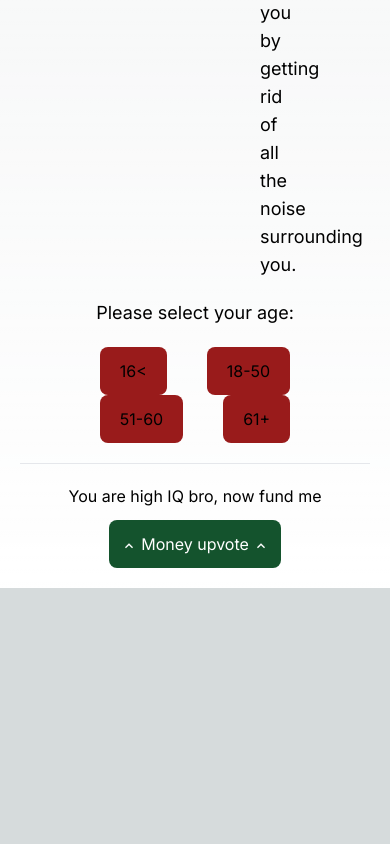
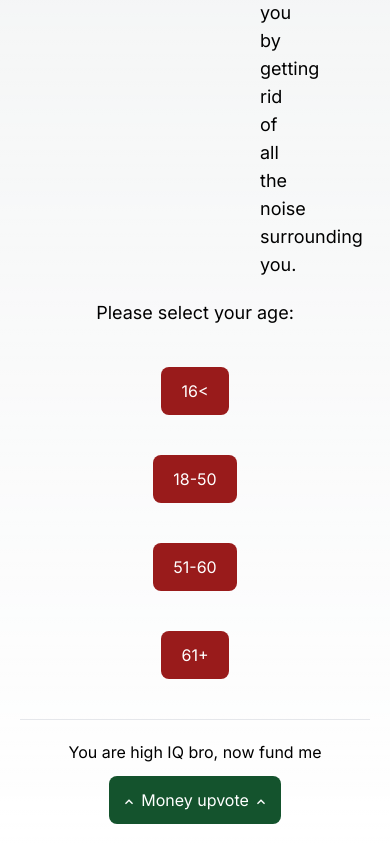
Before and after one commit to Jaarabytes/jipime, a Next.js app: page / in a window 390 px wide. Shown: the part 2660-3504 px from the top of the page. Before the commit the page ends 3248 px from the top, so only its background shows below. Built offline with nearby package versions, Linux system fonts and the light colour scheme.

Commit message:
style: add responsivenss
add responsiveness on mobile screens

```diff
--- a/app/ui/home/Age.tsx
+++ b/app/ui/home/Age.tsx
@@ -13,10 +13,10 @@ export default function Age() {
         <>
             <h3 className="my-5 text-lg">Please select your age: </h3>
             {ages.map((element, index) => (
-                <form className="inline p-5" key={index}>
+                <form className="sm:inline p-5" key={index}>
                     <button
                     onClick={(() => startTest(`${element.name}`))}
-                    className="bg-red-800 px-5 py-3 rounded-lg hover:bg-red-600">{element.age}</button>
+                    className="bg-red-800 px-5 py-3 rounded-lg text-white hover:bg-red-600">{element.age}</button>
                 </form>
             ))}
         </>
```
